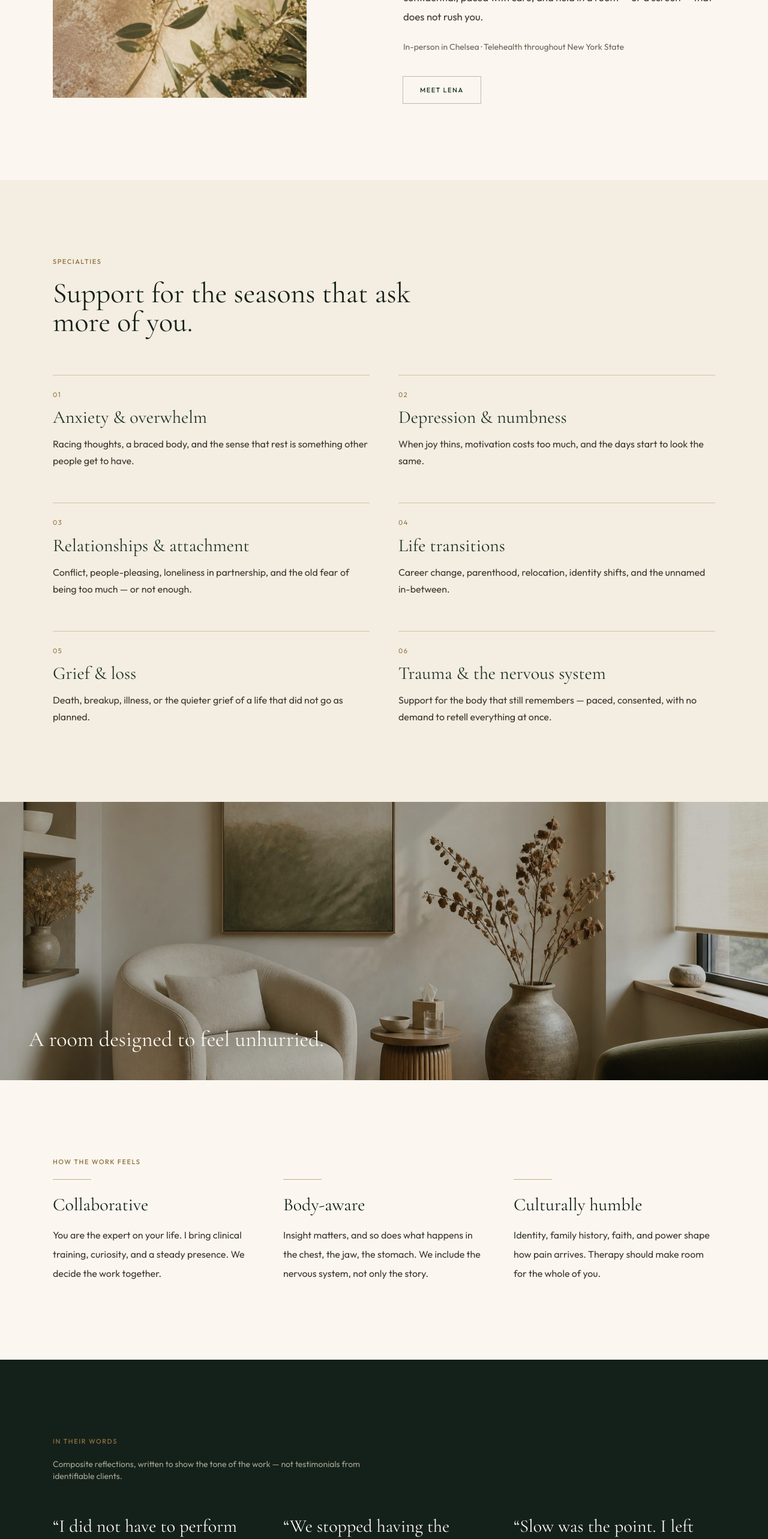
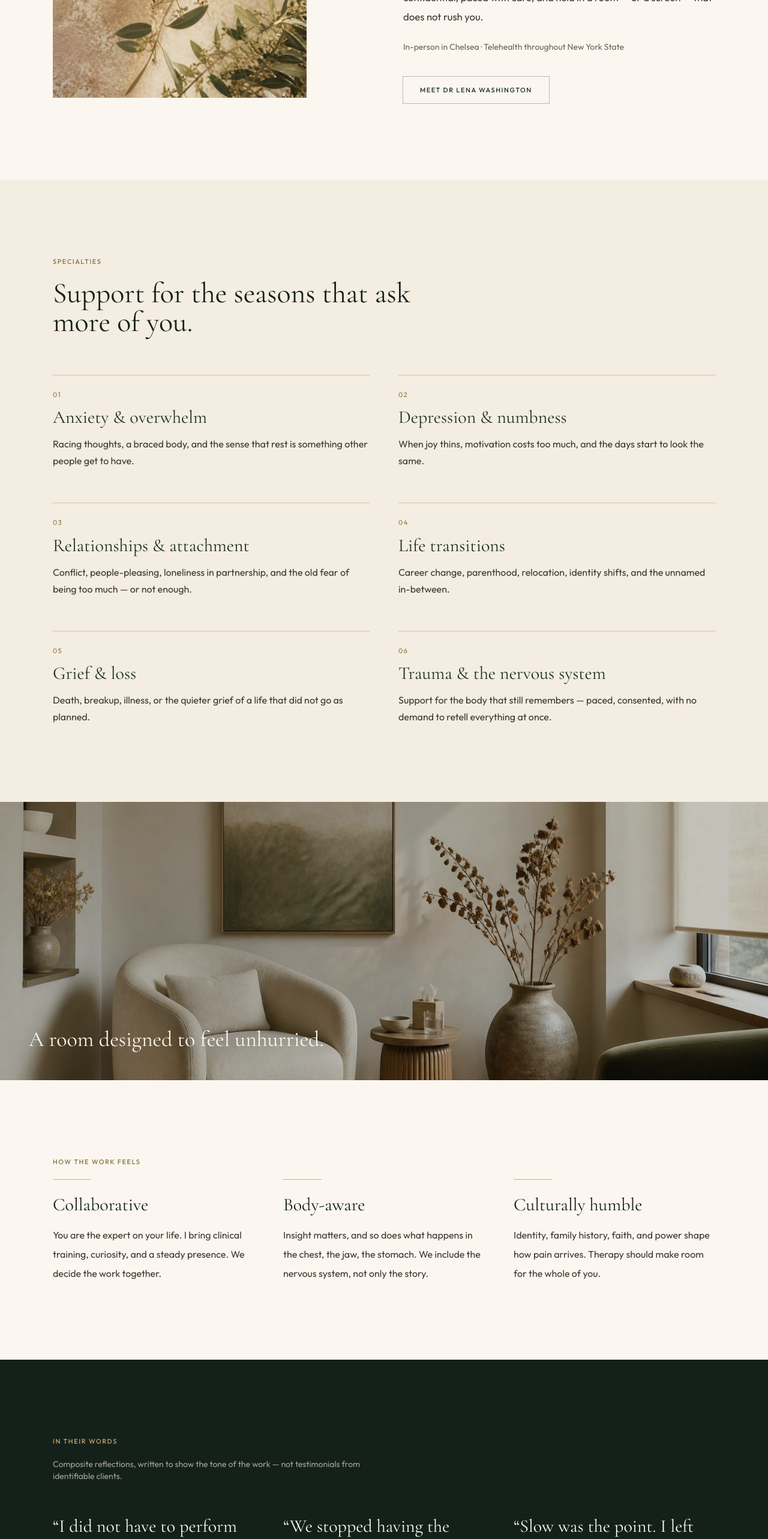
Before and after one commit to Sinfosecurity/therapist-Website, a Next.js app: page / in a window 1280 px wide. Shown: the part 1360-3926 px from the top of the page at 60% size. Built offline with nearby package versions, Linux system fonts and the light colour scheme.

Commit message:
Clarify the home about button as Meet Dr Lena Washington
Replace the leftover Meet Alex label so the CTA names the therapist.

Co-authored-by: Ade Sho <Sinfosecurity@users.noreply.github.com>

```diff
--- a/app/page.tsx
+++ b/app/page.tsx
@@ -73,7 +73,7 @@ export default function HomePage() {
             </p>
             <p className="mt-6 text-sm text-ink-500">{site.location.serving}</p>
             <Button href="/about" variant="secondary" className="mt-10">
-              Meet {site.clinician.firstName}
+              Meet Dr Lena Washington
             </Button>
           </div>
         </Container>
@@ -134,7 +134,7 @@ export default function HomePage() {
 
       <Section className="bg-forest-900 text-parchment-50">
         <Container>
-          <Eyebrow>In their words</Eyebrow>
+          <Eyebrow className="text-gold-400">In their words</Eyebrow>
           <p className="mb-14 max-w-xl text-sm text-parchment-200/70">
             Composite reflections, written to show the tone of the work — not testimonials from
             identifiable clients.
```
